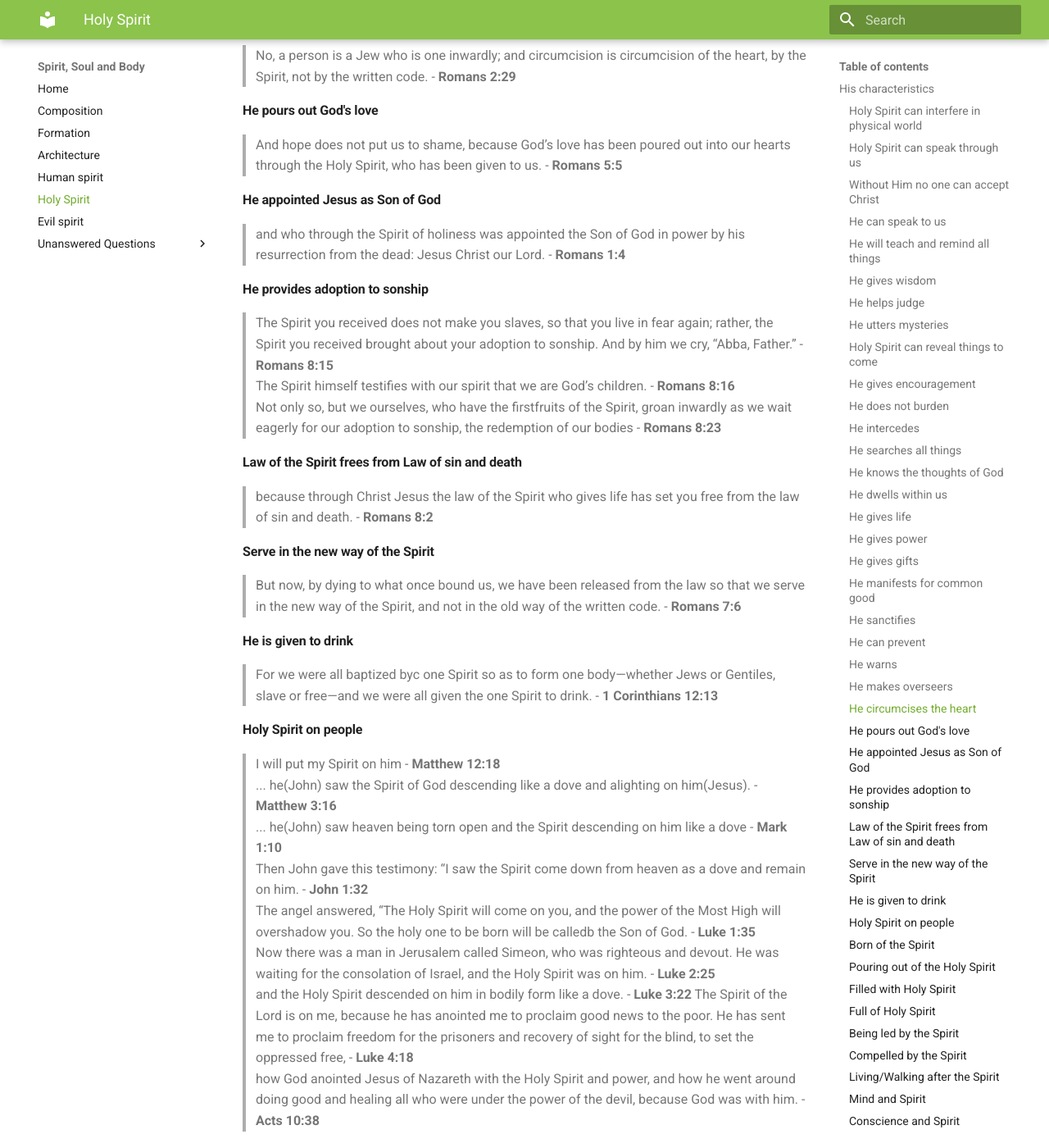
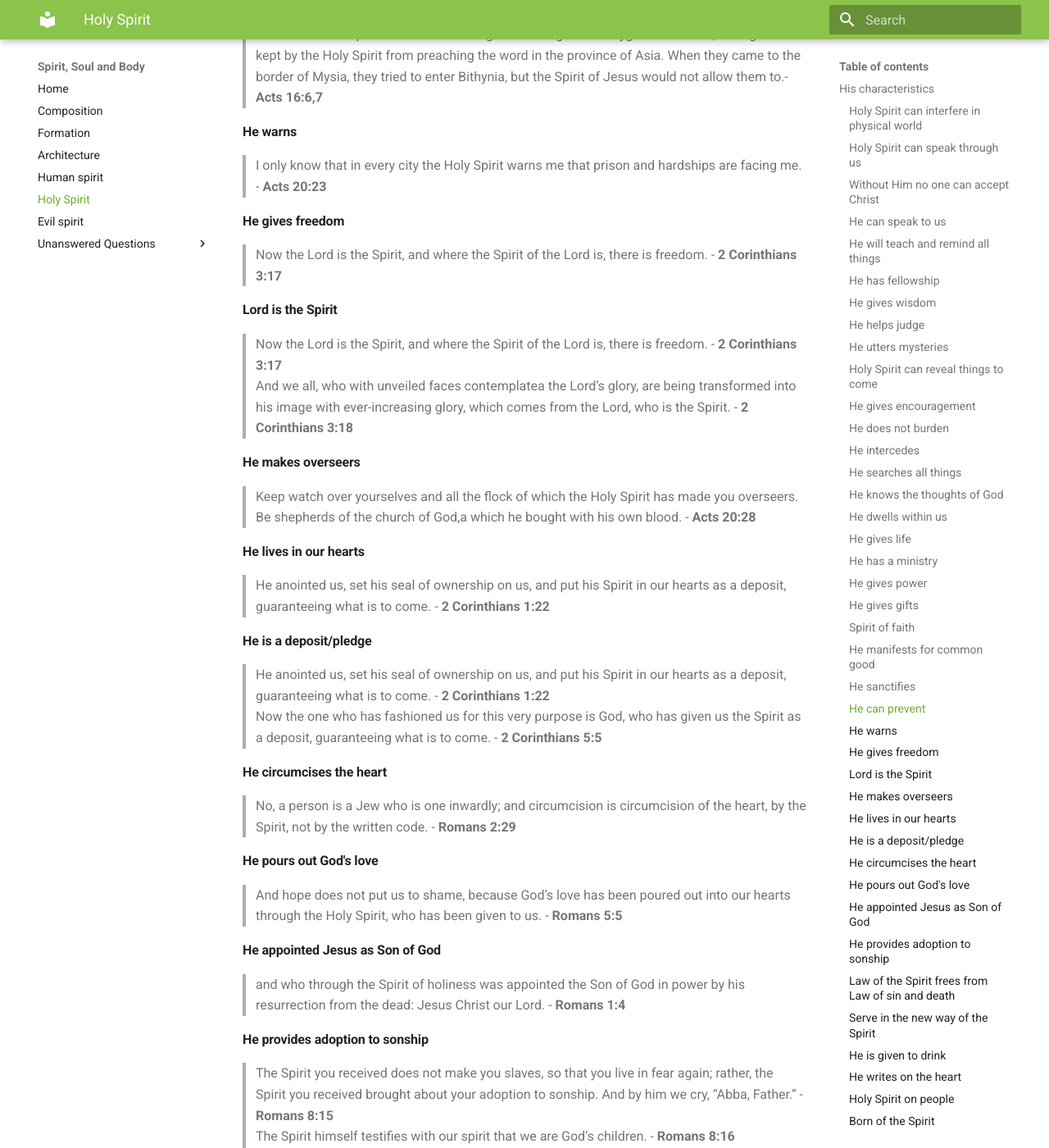
Before and after one commit to onedayatatime/spiritsoulbody, an MkDocs documentation site: the page built from docs/holy-spirit.md, in a window 1280 px wide and 1400 px high, scrolled down 4736 px. Shown: the whole window at 82% size. Built offline with MkDocs 1.6.1 and Material for MkDocs 9.7.7, drawn with Linux system fonts in a browser that asks for light colours; old or Windows-style settings are respelled for this version of MkDocs; some of the changed text lies outside the part shown.

Commit message:
2 Corinthians

```diff
--- a/docs/holy-spirit.md
+++ b/docs/holy-spirit.md
@@ -36,6 +36,9 @@
 > What we have received is not the spirit of the world, but the Spirit who is from God, so that we may understand what God has freely given us. - **1 Corinthians 2:12**
 > This is what we speak, not in words taught us by human wisdom but in words taught by the Spirit, explaining spiritual realities with Spirit-taught words - **1 Corinthians 2:13**
 > The person without the Spirit does not accept the things that come from the Spirit of God but considers them foolishness, and cannot understand them because they are discerned only through the Spirit. - **1 Corinthians 2:14**
+
+#### He has fellowship
+> May the grace of the Lord Jesus Christ, and the love of God, and the fellowship of the Holy Spirit be with you all. - **2 Corinthians 13:14**
 
 #### He gives wisdom
 > But they could not stand up against the wisdom the Spirit gave him as he spoke. - **Acts 6:10**
@@ -81,7 +84,10 @@
 > But if Christ is in you, then even though your body is subject to death because of sin, the Spirit gives life because of righteousness. - **Romans 8:10**
 > And if the Spirit of him who raised Jesus from the dead is living in you, he who raised Christ from the dead will also give life to your mortal bodies because of his Spirit who lives in you. - **Romans 8:11**
 > So it is written: “The first man Adam became a living being”f ; the last Adam, a life-giving spirit. - **1 Corinthians 15:45**
+> He has made us competent as ministers of a new covenant—not of the letter but of the Spirit; for the letter kills, but the Spirit gives life. - **2 Corinthians 3:6**
 
+#### He has a ministry
+> will not the ministry of the Spirit be even more glorious? - **2 Corinthians 3:8**
 #### He gives power
 > But you will receive power when the Holy Spirit comes on you; and you will be my witnesses in Jerusalem, and in all Judea and Samaria, and to the ends of the earth.” - **Acts 1:8**
 
@@ -89,11 +95,16 @@
 > There are different kinds of gifts, but the same Spirit distributes them. - **1 Corinthians 12:4**
 > To one there is given through the Spirit a message of wisdom, to another a message of knowledge by means of the same Spirit, to another faith by the same Spirit, to another gifts of healing by that one Spirit, to another miraculous powers, to another prophecy, to another distinguishing between spirits, to another speaking in different kinds of tongues, and to still another the interpretation of tongues. - **1 Corinthians 12:8-10**
 > All these are the work of one and the same Spirit, and he distributes them to each one, just as he determines. - **1 Corinthians 12:11**
-> So it is with you. Since you are eager for gifts of the Spirit, try to excel in those that build up the church.  - **1 Corinthians 14:12**
+> So it is with you. Since you are eager for gifts of the Spirit, try to excel in those that build up the church. - **1 Corinthians 14:12**
+
+#### Spirit of faith
+> It is written: “I believed; therefore I have spoken.” Since we have that same spirit of faith, we also believe and therefore speak - **2 Corinthians 4:13**
+
+
 
 #### He manifests for common good
 > Now to each one the manifestation of the Spirit is given for the common good. - **1 Corinthians 12:7**
-> So it is with you. Since you are eager for gifts of the Spirit, try to excel in those that build up the church.  - **1 Corinthians 14:12**
+> So it is with you. Since you are eager for gifts of the Spirit, try to excel in those that build up the church. - **1 Corinthians 14:12**
 
 #### He sanctifies
 > to be a minister of Christ Jesus to the Gentiles. He gave me the priestly duty of proclaiming the gospel of God, so that the Gentiles might become an offering acceptable to God, sanctified by the Holy Spirit. - **Romans 15:16**
@@ -105,9 +116,22 @@
 #### He warns
 > I only know that in every city the Holy Spirit warns me that prison and hardships are facing me. - **Acts 20:23**
 
+#### He gives freedom
+> Now the Lord is the Spirit, and where the Spirit of the Lord is, there is freedom. - **2 Corinthians 3:17**
+
+#### Lord is the Spirit
+> Now the Lord is the Spirit, and where the Spirit of the Lord is, there is freedom. - **2 Corinthians 3:17**
+> And we all, who with unveiled faces contemplatea the Lord’s glory, are being transformed into his image with ever-increasing glory, which comes from the Lord, who is the Spirit. - **2 Corinthians 3:18**
 
 #### He makes overseers
 > Keep watch over yourselves and all the flock of which the Holy Spirit has made you overseers. Be shepherds of the church of God,a which he bought with his own blood. - **Acts 20:28**
+
+#### He lives in our hearts
+> He anointed us, set his seal of ownership on us, and put his Spirit in our hearts as a deposit, guaranteeing what is to come. - **2 Corinthians 1:22**
+
+#### He is a deposit/pledge
+> He anointed us, set his seal of ownership on us, and put his Spirit in our hearts as a deposit, guaranteeing what is to come. - **2 Corinthians 1:22**
+> Now the one who has fashioned us for this very purpose is God, who has given us the Spirit as a deposit, guaranteeing what is to come. - **2 Corinthians 5:5**
 
 #### He circumcises the heart
 > No, a person is a Jew who is one inwardly; and circumcision is circumcision of the heart, by the Spirit, not by the written code. - **Romans 2:29**
@@ -132,6 +156,8 @@
 #### He is given to drink
 > For we were all baptized byc one Spirit so as to form one body—whether Jews or Gentiles, slave or free—and we were all given the one Spirit to drink. - **1 Corinthians 12:13**
 
+#### He writes on the heart
+> You show that you are a letter from Christ, the result of our ministry, written not with ink but with the Spirit of the living God, not on tablets of stone but on tablets of human hearts. - **2 Corinthians 3:3**
 #### Holy Spirit on people
 > I will put my Spirit on him - **Matthew 12:18**
 > ... he(John) saw the Spirit of God descending like a dove and alighting on him(Jesus). - **Matthew 3:16**
```
Also changed, not shown: docs/evil-spirit.md (+3 -0 lines), docs/human-spirit.md (+12 -0 lines).
